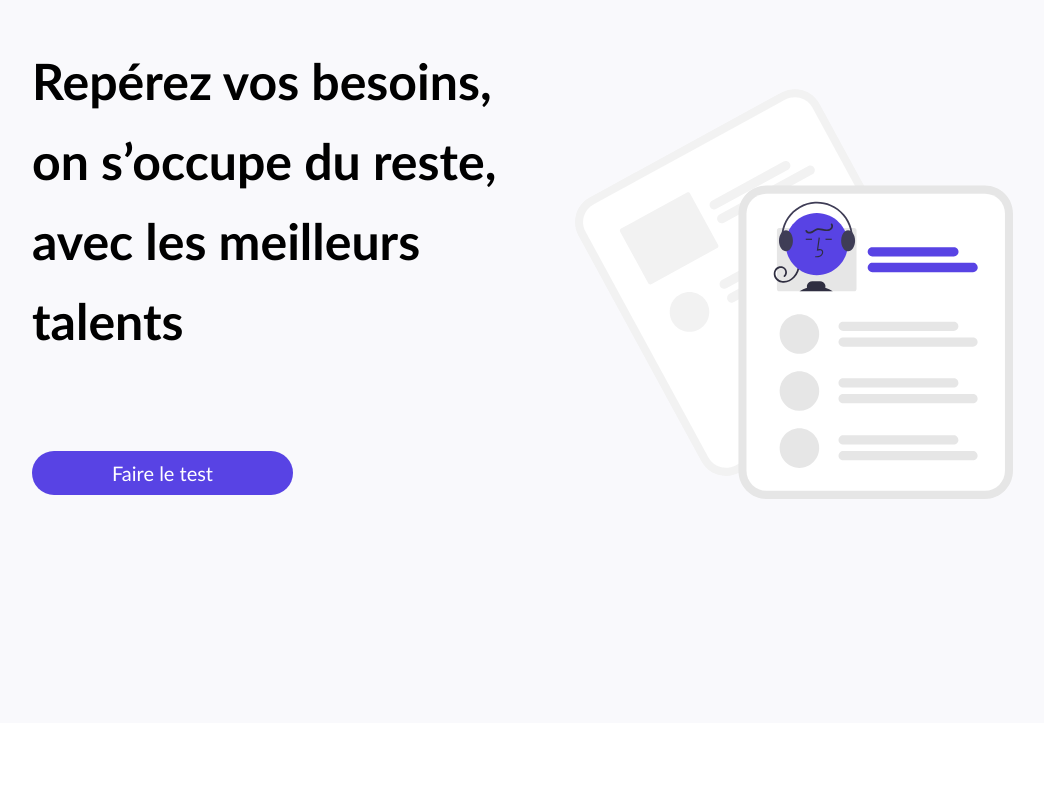
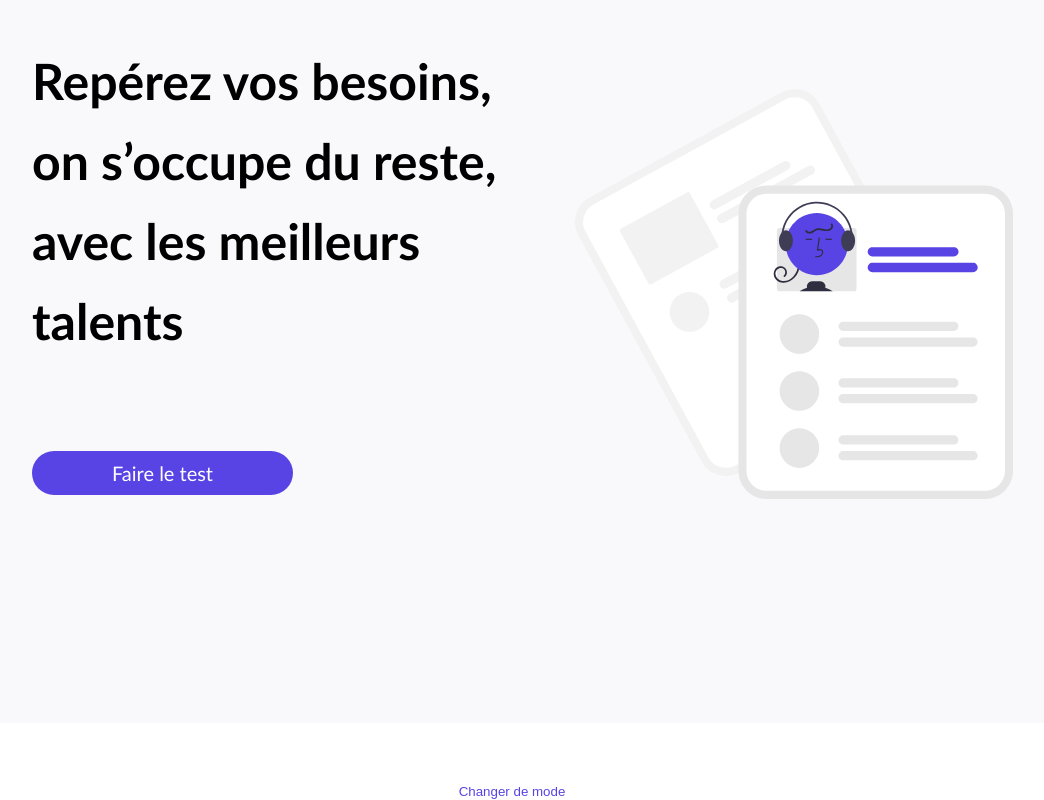
Before and after one commit to sofrdr/Shiny-agency-exercice, a React (Create React App) app: page / in a window 1280 px wide. Shown: the part 357-1157 px from the top of the page, without its empty margins (128-1172 px from the left). Before the commit the page ends 1080 px from the top, so only its background shows below. Built offline with nearby package versions, Linux system fonts and the light colour scheme.

Commit message:
Creating Footer component

```diff
--- a/src/App.js
+++ b/src/App.js
@@ -2,6 +2,7 @@ import "./App.css";
 import Home from "./pages/Home/Home";
 import Survey from "./pages/Survey/Survey";
 import Header from "./components/Header/Header";
+import Footer from "./components/Footer/Footer";
 import Error from "./components/Error/Error";
 import Results from "./pages/Results/Results";
 import Freelances from "./pages/Freelances/Freelances";
@@ -26,6 +27,7 @@ function App() {
         <Route path="/freelances" element={<Freelances />}></Route>
         <Route path="*" element={<Error />}></Route>
       </Routes>
+      <Footer />
     </BrowserRouter>
   );
 }
--- /dev/null
+++ b/src/components/Footer/Footer.jsx
@@ -0,0 +1,27 @@
+import React from "react";
+import styled from "styled-components";
+import colors from "../../utils/style/color";
+
+const FooterContainer = styled.footer`
+  display: flex;
+  align-items: center;
+  justify-content: center;
+  padding-top: 60px;
+`;
+
+const NightModeButton = styled.button`
+  background-color: transparent;
+  border: none;
+  cursor: pointer;
+  color: ${colors.primary};
+`;
+
+const Footer = () => {
+  return (
+    <FooterContainer>
+      <NightModeButton>Changer de mode</NightModeButton>
+    </FooterContainer>
+  );
+};
+
+export default Footer;
```
